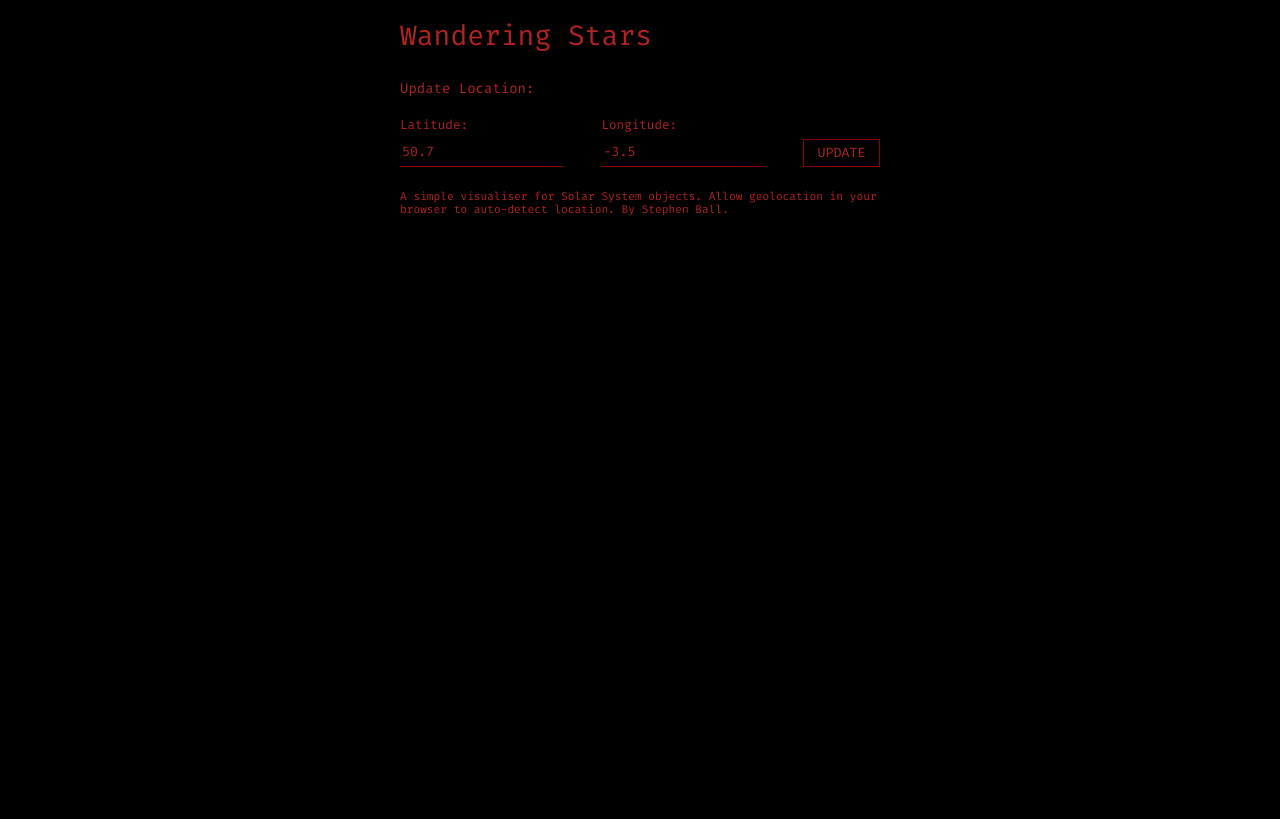
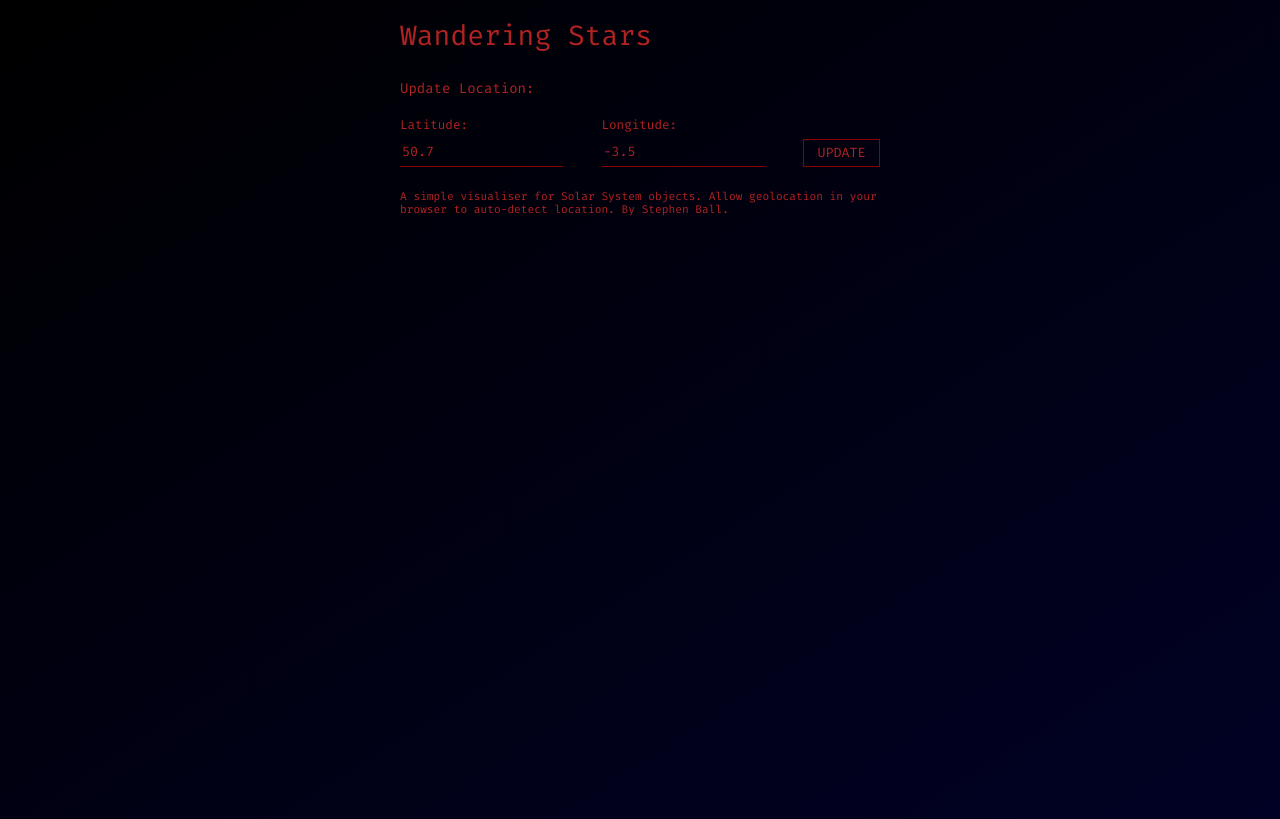
Before and after one commit to 4lefts/wanderingstarsfrontend, a website built with webpack: page index.html in a window 1280 px wide. Built offline with nearby package versions, Linux system fonts and the light colour scheme; no server answers; what picodom would draw is missing.

Commit message:
split js into separate modules, tweeked css

```diff
--- a/index.html
+++ b/index.html
@@ -17,11 +17,11 @@
         <form id="location-form">
             <div>
                 <label for="lat-input">Latitude:</label>
-                <input type="number" name="lat-input" step= 0.1>
+                <input type="number" name="lat-input" min="-90" max="90" step="0.1">
             </div>
             <div>
                 <label for="long-input">Longitude:</label>
-                <input type="number" name="long-input"step= 0.1>
+                <input type="number" name="long-input" min="-180" max="180" step="0.1">
             </div>
             <input type="submit" value="Update">
         </form>
--- /dev/null
+++ b/src/index.js
@@ -0,0 +1,46 @@
+import {render, loadingView, errView, dataView} from './renderdom.js'
+
+let location = {
+    lat: 50.7,
+    long: -3.5
+}
+
+//--------
+//fetch data
+const makeQuery = loc => `https://4lefts.pythonanywhere.com/api/${loc.lat}/${loc.long}`
+const getData = function(qry){
+    fetch(qry)
+        .then(response => response.json())
+        .then(data => {
+            render(dataView, data)
+        })
+        .catch(err => render(errView, err))
+}
+
+let query = makeQuery(location)
+let dataGetter = setInterval(getData, 1000, query)
+
+//--------
+//initialise and handle form
+const locationForm = document.getElementById('location-form')
+function initFormValue(loc, form){
+    const inputs = form.querySelectorAll('input')
+    inputs[0].value = loc.lat
+    inputs[1].value = loc.long
+}
+initFormValue(location, locationForm)
+
+locationForm.addEventListener('submit', event => {
+    clearInterval(dataGetter)
+    render(loadingView, null)
+    location = {
+        lat: event.target[0].value,
+        long: event.target[1].value
+    }
+    query = makeQuery(location)
+    dataGetter = setInterval(getData, 1000, query)
+    event.preventDefault()
+})
+
+//initial render
+render(loadingView, null)
--- a/src.js
+++ b/src/renderdom.js
@@ -1,59 +1,25 @@
 import {h, patch} from 'picodom'
 
-let location = {
-    lat: 50.7,
-    long: -3.5
-}
-
-//--------
-//fetch data
-const makeQuery = loc => `https://4lefts.pythonanywhere.com/api/${loc.lat}/${loc.long}`
-const getData = function(qry){
-    fetch(qry)
-        .then(response => response.json())
-        .then(data => {
-            render(dataView, data)
-        })
-        .catch(err => render(errView, err))
-}
-
-let query = makeQuery(location)
-let dataGetter = setInterval(getData, 1000, query)
-
-//--------
-//initialise and handle form
-const locationForm = document.getElementById('location-form')
-function initFormValue(loc, form){
-    const inputs = form.querySelectorAll('input')
-    inputs[0].value = loc.lat
-    inputs[1].value = loc.long
-}
-initFormValue(location, locationForm)
-
-locationForm.addEventListener('submit', event => {
-    clearInterval(dataGetter)
-    render(loadingView, null)
-    location = {
-        lat: event.target[0].value,
-        long: event.target[1].value
-    }
-    query = makeQuery(location)
-    dataGetter = setInterval(getData, 1000, query)
-    event.preventDefault()
-})
-
-//--------
 //picodom rendering
 let node
 const container = document.getElementById('data-container')
 
-const render = function(view, withState){
+export { render, loadingView, errView, dataView }
+
+//exported functions
+function render(view, withState){
     patch(node, (node = view(withState)), container)
 }
 
-const loadingView = () => (h('div', {}, 'Loading...'))
-const errView = state => (h('div', {}, state))
-const dataView = state => {
+function loadingView(state){
+    return (h('div', {}, 'Loading...'))
+}
+
+function errView(state){
+    return (h('div', {}, state))
+}
+
+function dataView(state){
     return(
         h('div', {id: 'data-output'}, [
             renderBodyData(state.bodies),
@@ -106,7 +72,7 @@ function renderMetaData(m){
             ]),
             h('tr', {}, [
                 h('td', {}, 'Local time:'),
-                h('td', {}, parseDateTime(m.localtime) + `(${m.tz})`)
+                h('td', {}, parseDateTime(m.localtime) + ` (${m.tz})`)
             ])
         ])
     )
@@ -131,6 +97,3 @@ function parseDateTime(_dt){
     const d = dt[0].split('-').join('/')
     return `${t[0]}:${t[1]} ${d}`
 }
-
-//initial render
-render(loadingView, null)
--- a/style.css
+++ b/style.css
@@ -11,9 +11,11 @@ html{
 }
 
 body{
+  min-height: 100vh;
   margin: 0;
   padding: 0;
   background: black;
+  background: linear-gradient(to bottom right, #000000, #010125);
   font-family: 'Fira Mono', monospace;
   color: firebrick;
   font-size: calc(6px + 1vmin);
@@ -49,7 +51,7 @@ label{
 }
 
 input{
-  background-color: black;
+  background-color: rgba(0, 0, 0, 0);
   font-family: 'Fira Mono', monospace;
   color: firebrick;
   border: none;
--- a/webpack.config.js
+++ b/webpack.config.js
@@ -1,7 +1,7 @@
 const path = require('path')
 
 module.exports = {
-	entry: './src.js',
+	entry: './src/index.js',
 	output: {
 		filename: './app.js',
 		publicPath: '/'
```
